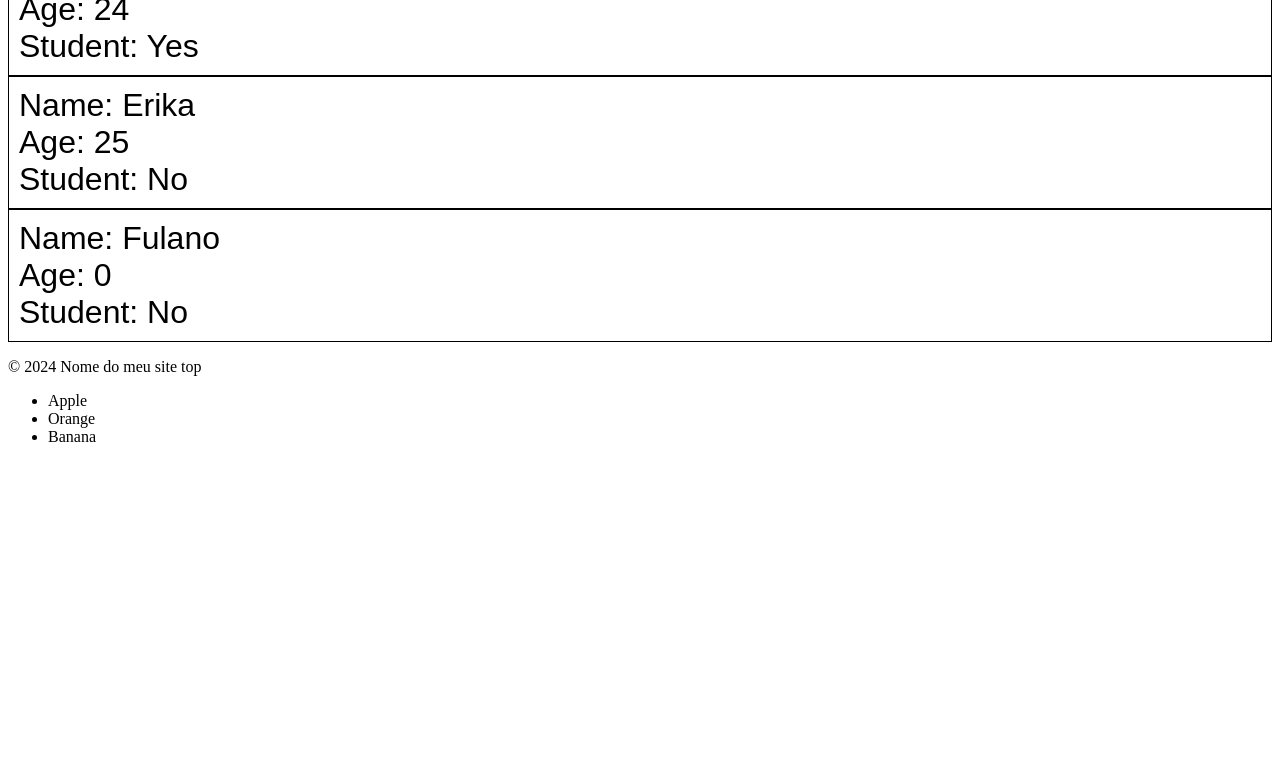
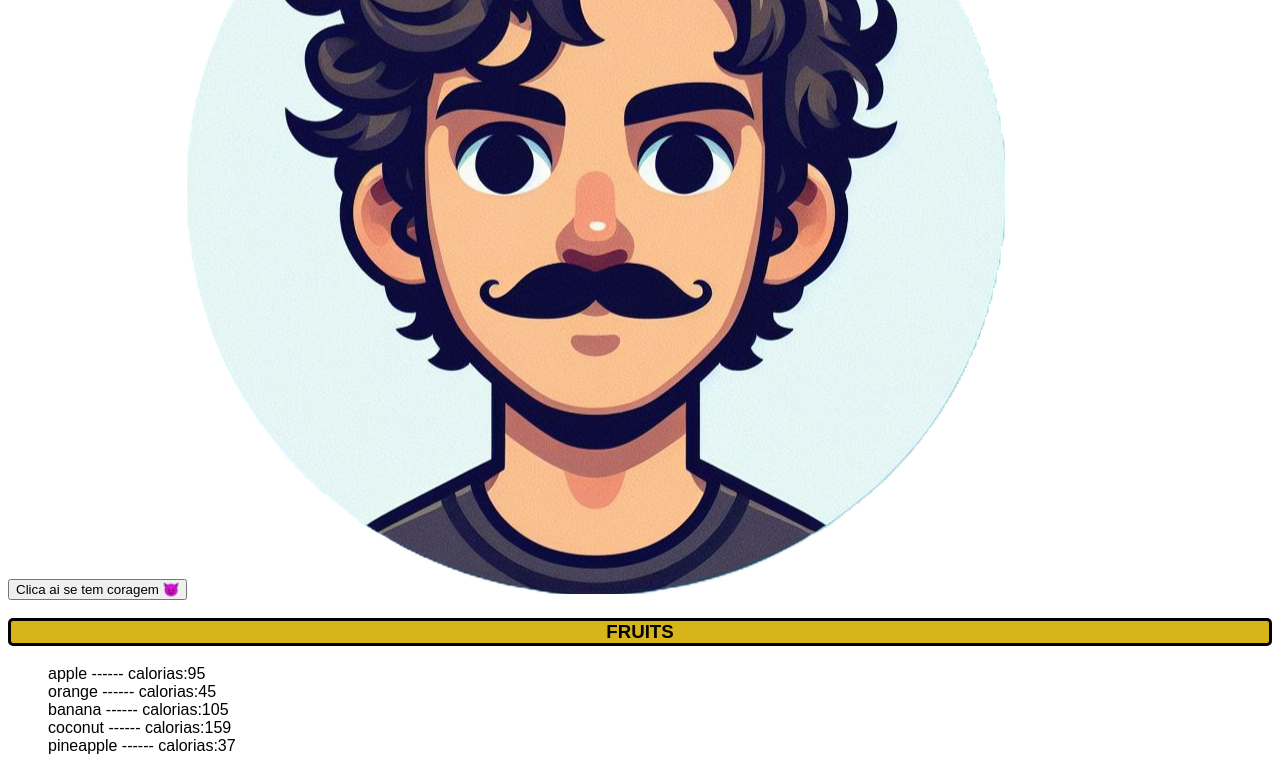
Before and after one commit to Caio-Milhomem/Curso-React, a React (Vite) app: page / in a window 1280 px wide. Shown: the part 800-1570 px from the top of the page. Before the commit the page ends 1262 px from the top, so only its background shows below. Built offline with nearby package versions, Linux system fonts and the light colour scheme.

Commit message:
Click events

```diff
--- a/src/App.jsx
+++ b/src/App.jsx
@@ -7,6 +7,9 @@ import ButtonInline from "./ButtonInline"
 import Student from "./Students"
 import UserGreeting from "./UserGreeting"
 import List from "./List"
+import ButtonClick from "./ButtonClick"
+import ProfilePicture from "./ProfilePicture"
+import UseStateComponent from "./UseStateComponent"
 
 function App() {
   const fruits = [
@@ -23,6 +26,9 @@ function App() {
       <Button />
       <ButtonInline />
       <Header />
+      <UseStateComponent />
+      <ButtonClick />
+      <ProfilePicture />
       {fruits.length > 0 && <List items={fruits} category="Fruits" />}
       {/*<List />*/}
       <Student name="Caio" age={24} isStudent={true} />
--- /dev/null
+++ b/src/ButtonClick.jsx
@@ -0,0 +1,37 @@
+import { useState } from "react"
+
+function ButtonClick() {
+
+    /*
+    let count = 0;
+
+    const handleClick = (name) => {
+        if (count < 3) {
+            count++
+            console.log(`Parabéns ${name} vc teve coragem e ganhou ${count} 🍭 como prémio 😁👍`)
+        }
+        else {
+            console.log(`${name} acabou o 🍭 😭`)
+        }
+    }
+
+
+    return (<button onClick={() => handleClick("Caio")}>Clica ai se tem coragem 😈</button>)
+    */
+
+    const [showParagraph, setShowParagraph] = useState(false);
+
+    const handleClick = (e) => {
+        e.target.textContent = "Clicou msm 😲";
+        setShowParagraph(true);
+    }
+
+    return (
+        <>
+            <button onClick={(e) => handleClick(e)}>Clica ai se tem coragem 😈</button>
+            {showParagraph && <p>Parágrafo exibido após o clique!</p>}
+        </>
+    )
+}
+
+export default ButtonClick
--- /dev/null
+++ b/src/ProfilePicture.jsx
@@ -0,0 +1,11 @@
+
+function ProfilePicture() {
+
+    const imageUrl = './src/assets/Profile.png'
+
+    const handleClick = (e) => e.target.style.display = "none";
+
+    return (<img onClick={(e) => handleClick(e)} src={imageUrl}></img>)
+}
+
+export default ProfilePicture
```
